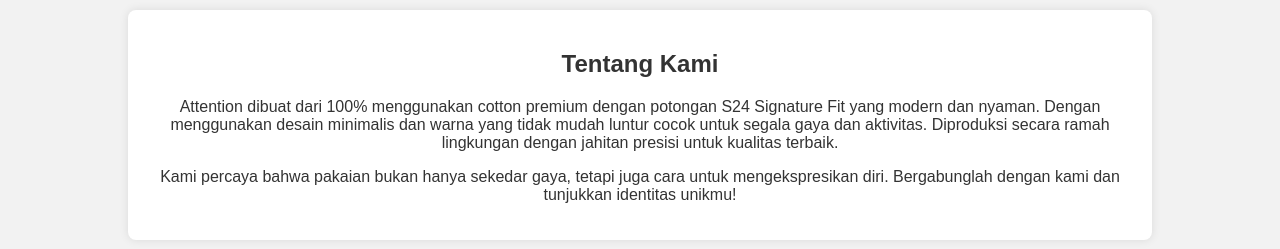
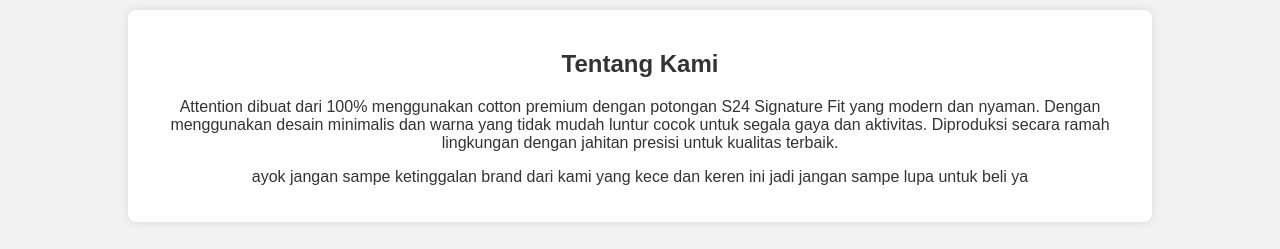
Before and after one commit to itssditthere/ATTENTION-APPAREL, a plain HTML site: page index.html in a window 1280 px wide. Shown: the part 338-587 px from the top of the page. Drawn offline with Linux system fonts and the light colour scheme.

Commit message:
Update index.html

```diff
--- a/index.html
+++ b/index.html
@@ -19,12 +19,12 @@
       <div class="about">
         <h2>Tentang Kami</h2>
         <p>
-          Attention dibuat dari 100% menggunakan cotton premium dengan potongan S24 Signature Fit yang modern dan nyaman. Dengan menggunakan desain minimalis dan warna yang tidak mudah luntur cocok untuk segala gaya dan aktivitas. Diproduksi secara ramah lingkungan dengan jahitan presisi untuk kualitas terbaik.
+          Attention dibuat dari 100% menggunakan cotton premium dengan potongan S24 Signature Fit yang modern dan nyaman.
+          Dengan menggunakan desain minimalis dan warna yang tidak mudah luntur cocok untuk segala gaya dan aktivitas.
+          Diproduksi secara ramah lingkungan dengan jahitan presisi untuk kualitas terbaik.
         </p>
         <p>
-          Kami percaya bahwa pakaian bukan hanya sekedar gaya, tetapi juga cara
-          untuk mengekspresikan diri. Bergabunglah dengan kami dan tunjukkan
-          identitas unikmu!
+          ayok jangan sampe ketinggalan brand dari kami yang kece dan keren ini jadi jangan sampe lupa untuk beli ya
         </p>
       </div>
 
```
